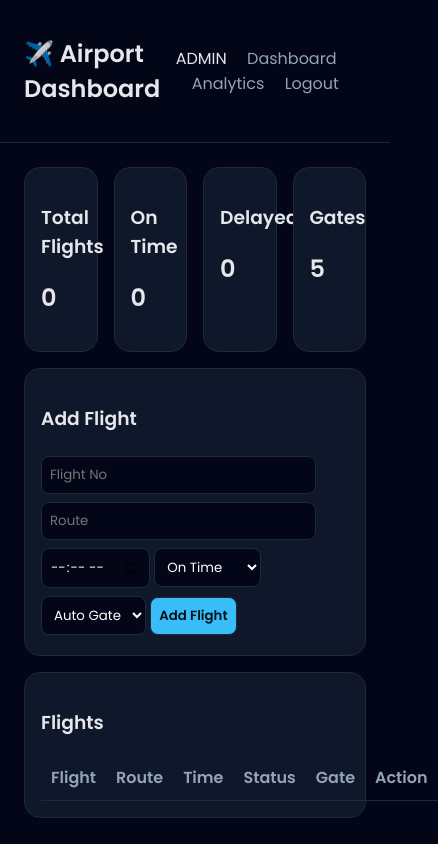
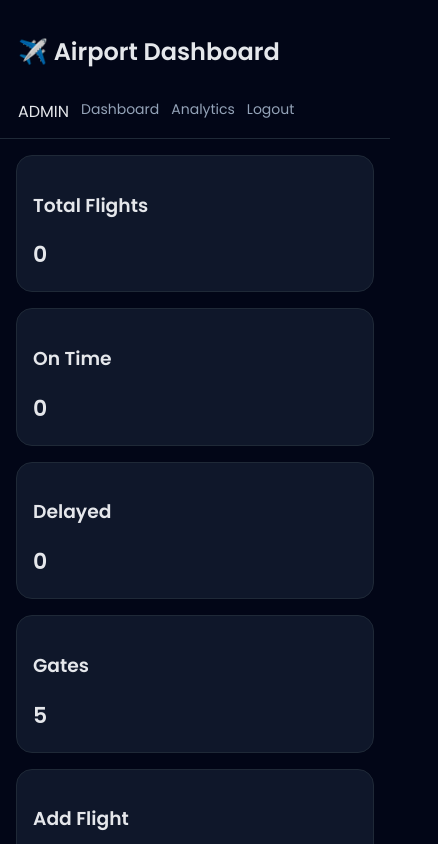
Before and after one commit to spybitstrix/airport-management, a plain HTML site: page dashboard.html in a window 390 px wide. Shown: the top 844 px of the page, 438 px wide, since content can reach past the window. Drawn offline with nearby package versions, Linux system fonts and the light colour scheme; sample sign-in values are in the browser's storage.

Commit message:
Update dashboard.html to be suited to mobile

```diff
--- a/dashboard.html
+++ b/dashboard.html
@@ -11,35 +11,103 @@
 <style>
 *{box-sizing:border-box;font-family:Poppins}
 body{margin:0;background:#020617;color:#e5e7eb}
+
+/* HEADER */
 header{
-  padding:16px 24px;border-bottom:1px solid #1f2937;
-  display:flex;justify-content:space-between;align-items:center;
+  padding:14px 18px;
+  border-bottom:1px solid #1f2937;
+  display:flex;
+  flex-wrap:wrap;
+  gap:10px;
+  justify-content:space-between;
+  align-items:center;
 }
-nav a{margin-left:16px;color:#94a3b8;cursor:pointer;text-decoration:none}
+nav{
+  display:flex;
+  flex-wrap:wrap;
+  gap:12px;
+}
+nav a{
+  color:#94a3b8;
+  cursor:pointer;
+  text-decoration:none;
+  font-size:14px;
+}
 nav a:hover{color:#38bdf8}
-main{max-width:1200px;margin:auto;padding:24px}
-.grid{display:grid;grid-template-columns:repeat(12,1fr);gap:16px}
+
+/* LAYOUT */
+main{max-width:1200px;margin:auto;padding:16px}
+.grid{
+  display:grid;
+  grid-template-columns:repeat(12,1fr);
+  gap:16px;
+}
 .card{
-  background:#0f172a;border:1px solid #1f2937;
-  border-radius:16px;padding:16px;
+  background:#0f172a;
+  border:1px solid #1f2937;
+  border-radius:16px;
+  padding:16px;
 }
 .span-3{grid-column:span 3}
 .span-6{grid-column:span 6}
 .span-12{grid-column:span 12}
+
+/* MOBILE GRID */
+@media(max-width:768px){
+  .span-3,.span-6,.span-12{grid-column:span 12}
+}
+
+/* FORMS */
 input,select,button{
-  padding:8px;margin:4px 0;
-  background:#020617;color:white;
-  border:1px solid #1f2937;border-radius:8px;
+  width:100%;
+  padding:10px;
+  margin:6px 0;
+  background:#020617;
+  color:white;
+  border:1px solid #1f2937;
+  border-radius:10px;
+  font-size:14px;
 }
-button{background:#38bdf8;color:#021018;font-weight:600;cursor:pointer}
-table{width:100%;border-collapse:collapse}
-th,td{padding:10px;border-bottom:1px solid #1f2937;text-align:left}
+button{
+  background:#38bdf8;
+  color:#021018;
+  font-weight:600;
+  cursor:pointer;
+}
+button.danger{background:#ef4444;color:white}
+
+/* TABLE */
+.table-wrap{
+  overflow-x:auto;
+}
+table{
+  width:100%;
+  min-width:700px;
+  border-collapse:collapse;
+}
+th,td{
+  padding:10px;
+  border-bottom:1px solid #1f2937;
+  text-align:left;
+}
 th{color:#94a3b8}
-.hidden{display:none}
+
+/* STATUS */
 .pill{padding:4px 10px;border-radius:999px;font-size:12px}
 .ok{background:rgba(34,197,94,.15);color:#22c55e}
 .warn{background:rgba(245,158,11,.15);color:#f59e0b}
 .bad{background:rgba(239,68,68,.15);color:#ef4444}
+
+.hidden{display:none}
+
+/* KPI */
+.kpi h1{margin:4px 0;font-size:28px}
+@media(max-width:768px){
+  .kpi h1{font-size:22px}
+}
+
+/* CHARTS */
+canvas{max-width:100%}
 </style>
 </head>
 
@@ -65,12 +133,12 @@ if(!role) location.href='index.html';
 <section id="dashboard">
 <div class="grid">
 
-<div class="card span-3"><h3>Total Flights</h3><h1 id="kFlights">0</h1></div>
-<div class="card span-3"><h3>On Time</h3><h1 id="kOn">0</h1></div>
-<div class="card span-3"><h3>Delayed</h3><h1 id="kDelay">0</h1></div>
-<div class="card span-3"><h3>Gates</h3><h1>5</h1></div>
+<div class="card span-3 kpi"><h3>Total Flights</h3><h1 id="kFlights">0</h1></div>
+<div class="card span-3 kpi"><h3>On Time</h3><h1 id="kOn">0</h1></div>
+<div class="card span-3 kpi"><h3>Delayed</h3><h1 id="kDelay">0</h1></div>
+<div class="card span-3 kpi"><h3>Gates</h3><h1>5</h1></div>
 
-<!-- ADMIN ADD -->
+<!-- ADMIN -->
 <div class="card span-12" id="adminPanel">
 <h3>Add Flight</h3>
 <input id="fNo" placeholder="Flight No">
@@ -90,9 +158,10 @@ if(!role) location.href='index.html';
 <button onclick="addFlight()">Add Flight</button>
 </div>
 
-<!-- FLIGHTS TABLE -->
+<!-- TABLE -->
 <div class="card span-12">
 <h3>Flights</h3>
+<div class="table-wrap">
 <table>
 <thead>
 <tr>
@@ -101,11 +170,12 @@ if(!role) location.href='index.html';
 <th>Time</th>
 <th>Status</th>
 <th>Gate</th>
-<th>Action</th>
+<th>Actions</th>
 </tr>
 </thead>
 <tbody id="table"></tbody>
 </table>
+</div>
 </div>
 
 </div>
@@ -141,25 +211,18 @@ function autoGate(){
 
 function addFlight(){
   flights.push({
-    no: fNo.value,
-    route: fRoute.value,
-    time: fTime.value,
-    status: fStatus.value,
-    gate: fGate.value || autoGate()
+    no:fNo.value,
+    route:fRoute.value,
+    time:fTime.value,
+    status:fStatus.value,
+    gate:fGate.value || autoGate()
   });
   save(); render();
   fNo.value=fRoute.value=fTime.value=fGate.value='';
 }
 
-function updateTime(i,val){
-  flights[i].time = val;
-  save();
-}
-
-function updateGate(i,val){
-  flights[i].gate = val;
-  save();
-}
+function updateTime(i,v){flights[i].time=v;save()}
+function updateGate(i,v){flights[i].gate=v;save()}
 
 function cancelFlight(i){
   flights[i].status='Cancelled';
@@ -167,13 +230,20 @@ function cancelFlight(i){
   save(); render();
 }
 
+function deleteFlight(i){
+  if(confirm('Delete this flight permanently?')){
+    flights.splice(i,1);
+    save(); render();
+  }
+}
+
 function save(){
   localStorage.setItem('flights',JSON.stringify(flights));
 }
 
 function badge(s){
-  if(s==='On Time') return '<span class="pill ok">On Time</span>';
-  if(s==='Delayed') return '<span class="pill warn">Delayed</span>';
+  if(s==='On Time')return '<span class="pill ok">On Time</span>';
+  if(s==='Delayed')return '<span class="pill warn">Delayed</span>';
   return '<span class="pill bad">Cancelled</span>';
 }
 
@@ -195,7 +265,12 @@ function render(){
           </select>`
         : f.gate}
     </td>
-    <td>${role==='admin'?`<button onclick="cancelFlight(${i})">Cancel</button>`:''}</td>
+    <td>
+      ${role==='admin'
+        ? `<button onclick="cancelFlight(${i})">Cancel</button>
+           <button class="danger" onclick="deleteFlight(${i})">Delete</button>`
+        : ''}
+    </td>
   </tr>`).join('');
 
   kFlights.innerText = flights.length;
```
